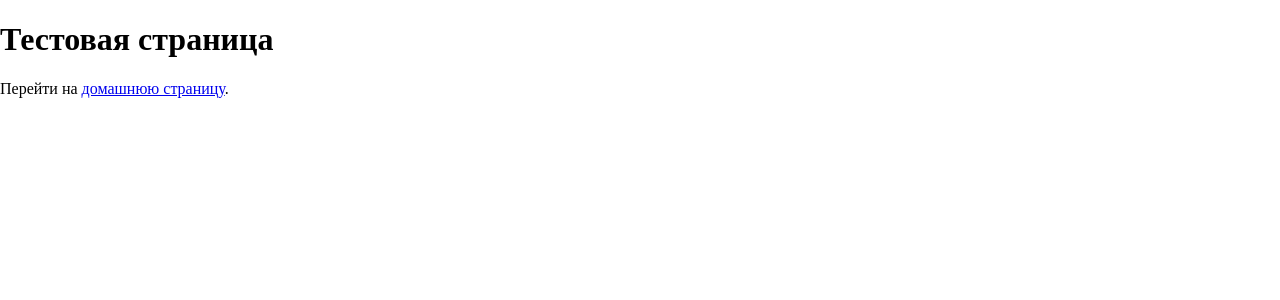
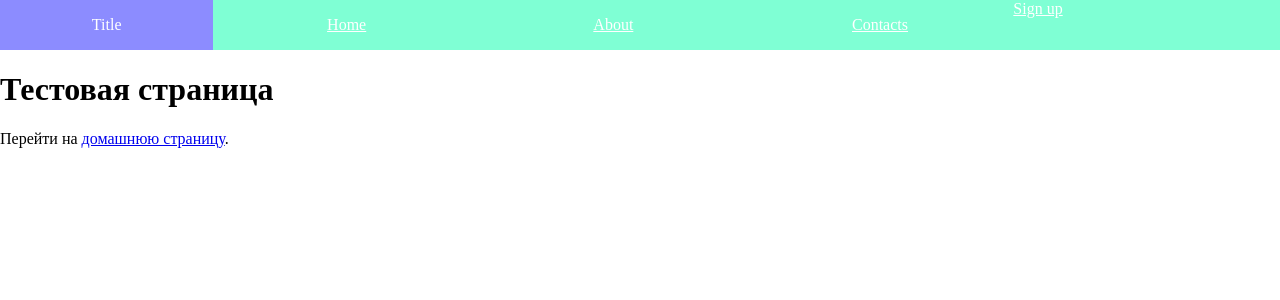
Before and after one commit to IU-Capstone-Project-2024/Team-44, a SvelteKit app in the folder frontend/temp-name/: page / in a window 1280 px wide. Shown: the top 300 px of the page. Built offline with nearby package versions, Linux system fonts and the light colour scheme.

Commit message:
+Header.svelte

```diff
--- a/frontend/temp-name/src/routes/+layout.svelte
+++ b/frontend/temp-name/src/routes/+layout.svelte
@@ -1,5 +1,5 @@
 <script lang="ts">
-    import Header from "$lib/Header.svelte";
+    import Header from "../static/Header.svelte";
 </script>
 
 <Header></Header>
--- /dev/null
+++ b/frontend/temp-name/src/static/Header.svelte
@@ -0,0 +1,72 @@
+<script lang="ts">
+    let links = [{text: "Home", link: "/home"}, {text: "About", link: "/about"}, {text: "Contacts", link: "/contacts"}]
+</script>
+
+
+
+<header>
+    <div class="title">
+        <p class="title-text">Title</p>
+    </div>
+    <div class="links">
+        {#each links as {text, link}, index(text)}
+        <a href="{link}"><p>{text}</p></a>
+        {/each}
+        <div class="sign-in">
+            <a href="/signup">Sign up</a>
+        </div>
+    </div>
+</header>
+
+<style>
+    header {
+        height: min(10vh, 100);
+        display: flex;
+        flex-direction: row;
+        background-color: aquamarine;
+        padding: 0;
+        margin: 0;
+    }
+
+    .title {
+        background-color: rgb(140, 140, 255);
+        min-width: 15vw;
+        text-align: center;
+        flex: 15;
+    }
+
+    .title-text {
+        color: white;
+    }
+
+    .links {
+        background: azure;
+        display: flex;
+        flex-direction: row;
+        flex: 75;
+    }
+    a {
+        flex: 25;
+        justify-content: center;
+        align-items: center;
+        min-width: 10vw;
+        background-color: aquamarine;
+        color: white;
+        border: 1 dotted red;
+    }
+    .sign-in {
+        flex: 25;
+        justify-content: center;
+        align-items: center;
+        min-width: 10vw;
+        background-color: aquamarine;
+        color: white;
+        border: 1 dotted red;
+    }
+    p {
+        text-align: center;
+    }
+    a:hover{
+        opacity: 50%;
+    }
+</style>
```
